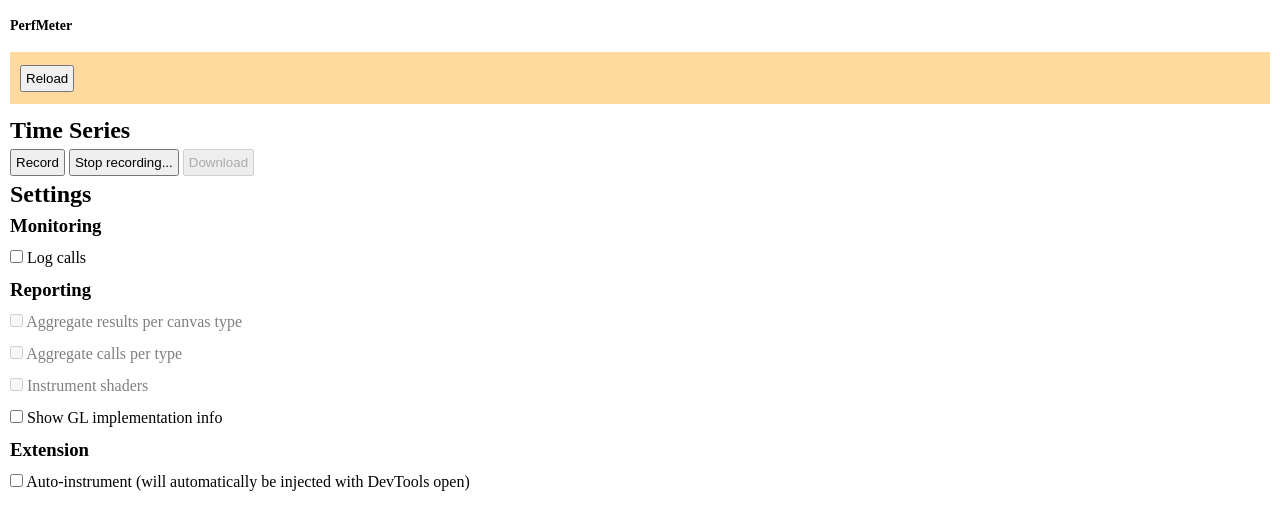
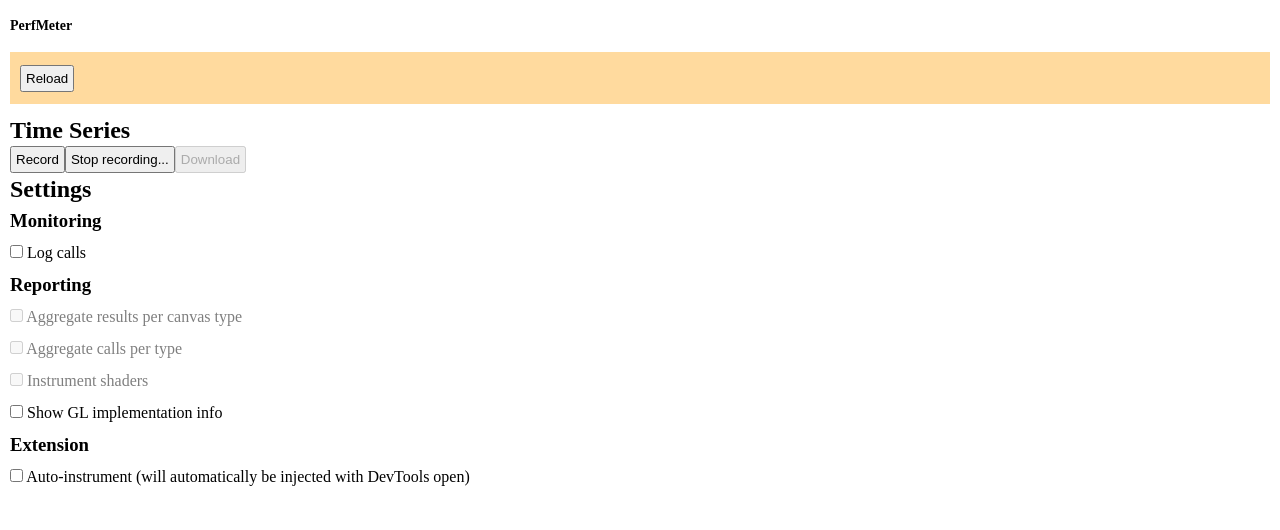
Before and after one commit to spite/PerfMeter, a browser extension: page panel.html in a window 1280 px wide. Drawn offline with Linux system fonts and the light colour scheme.

Commit message:
added horizontal menu with flex

```diff
--- a/panel.css
+++ b/panel.css
@@ -5,3 +5,13 @@ h1{ font-size: 14px; }
 #scriptStatus{ background-color: #FFDA9E; padding: 10px; margin: 10px 0; }
 button{ padding: 4px; cursor: pointer; }
 input[type=checkbox]:disabled+label { opacity: .5; }
+.horizontal-bar{
+	display: flex;
+    flex-wrap: wrap;
+    justify-content: flex-start;
+    list-style: none;
+}
+.horizontal-bar li{
+	display: flex;
+    align-items: flex-start;
+}
--- a/panel.html
+++ b/panel.html
@@ -19,9 +19,11 @@
 	<button id="reload-button" >Reload</button>
 </div>
 <h2>Time Series</h2>
-<button id="start-record-data-button" >Record</button>
-<button id="stop-record-data-button" >Stop recording...</button>
-<button id="download-data-button" disabled >Download</button>
+<ul class="horizontal-bar">
+	<li><button id="start-record-data-button" >Record</button></li>
+	<li><button id="stop-record-data-button" >Stop recording...</button></li>
+	<li><button id="download-data-button" disabled >Download</button></li>
+</ul>
 <p id="recording-progress" ></p>
 <div id="chart_div"></div>
 <h2>Settings</h2>
```
